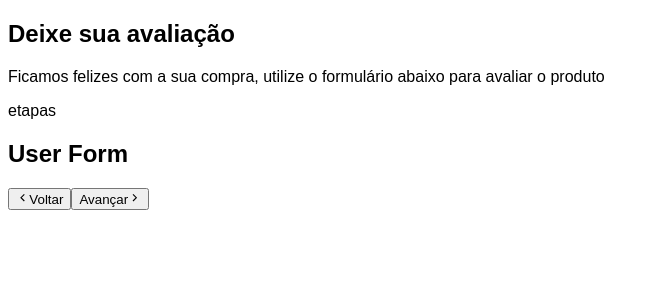
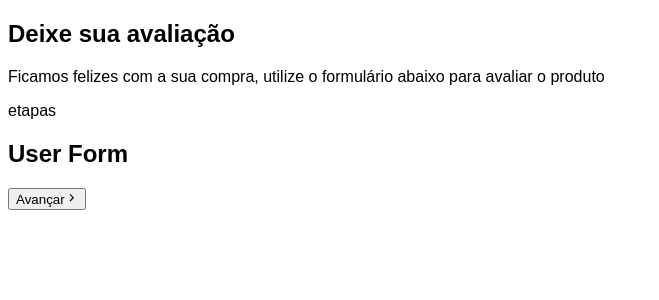
Before and after one commit to Luan0Avila/Multistep-Form-com-React, a React (Vite) app: page / in a window 1280 px wide. Shown: the top 300 px of the page, without its empty margins (0-659 px from the left). Built offline with nearby package versions, Linux system fonts and the light colour scheme.

Commit message:
alterando algumas lógicas dos botões

```diff
--- a/src/App.jsx
+++ b/src/App.jsx
@@ -1,12 +1,13 @@
 //Components
 import {GrFormNext, GrFormPrevious} from 'react-icons/gr';
+import {FiSend} from 'react-icons/fi'
 import UserForm from './components/UserForm';
 import ReviewForm from './components/ReviewForm';
 import Thanks from './components/Thanks';
 
 
 // Hooks
-import { useForm } from './hooks/UsesForm';
+import { useForm } from './hooks/UseForm';
 
 import './App.css';
 
@@ -18,7 +19,7 @@
     <Thanks/>
   ];
 
-  const {currentStep, currentComponent} = useForm(formComponents);
+  const {currentStep, currentComponent, changeStep, isLastStep, isFirstStep} = useForm(formComponents);
 
   return (
     <div className='app'>
@@ -28,17 +29,27 @@
       </div>
       <div className="form-container">
         <p>etapas</p>
-        <form>
+        <form onSubmit={(e) => changeStep(currentStep + 1, e)}>
           <div className="inputs-container">{currentComponent}</div>
           <div className="actions">
-            <button type='button'>
+            {!isFirstStep && (
+              <button type='button'onClick={() => changeStep(currentStep - 1)}>
               <GrFormPrevious/>
               <span>Voltar</span>
             </button>
-            <button type='submit'>
+            )}
+            {!isLastStep ? (
+<button type='submit'>
               <span>Avançar</span>
               <GrFormNext/>
             </button>
+            ): (
+              <button type='button'>
+              <span>Enviar</span>
+              <FiSend/>
+            </button>
+            )}
+
           </div>
         </form>
       </div>
--- /dev/null
+++ b/src/hooks/UseForm.jsx
@@ -0,0 +1,23 @@
+import { useState } from "react";
+
+export function useForm(steps) {
+    const [currentStep, setCurrentStep] = useState(0);
+
+    function changeStep(i, e) {
+        if (e) e.preventDefault();
+
+        if (i < 0 || i >= steps.length) return;
+
+        setCurrentStep(i);
+
+
+    }
+
+    return {
+        currentStep,
+        currentComponent: steps[currentStep],
+        changeStep,
+        isLastStep: currentStep + 1 === steps.length ? true : false,
+        isFirstStep: currentStep === 0 ? true : false
+    }
+}
--- a/src/hooks/UsesForm.jsx
+++ /dev/null
@@ -1,11 +0,0 @@
-import { useState } from "react";
-
-export function useForm(steps) {
-    const [currentStep, setCurrentStep] = useState(0);
-
-
-    return {
-        currentStep,
-        currentComponent: steps[currentStep],
-    }
-}
```
